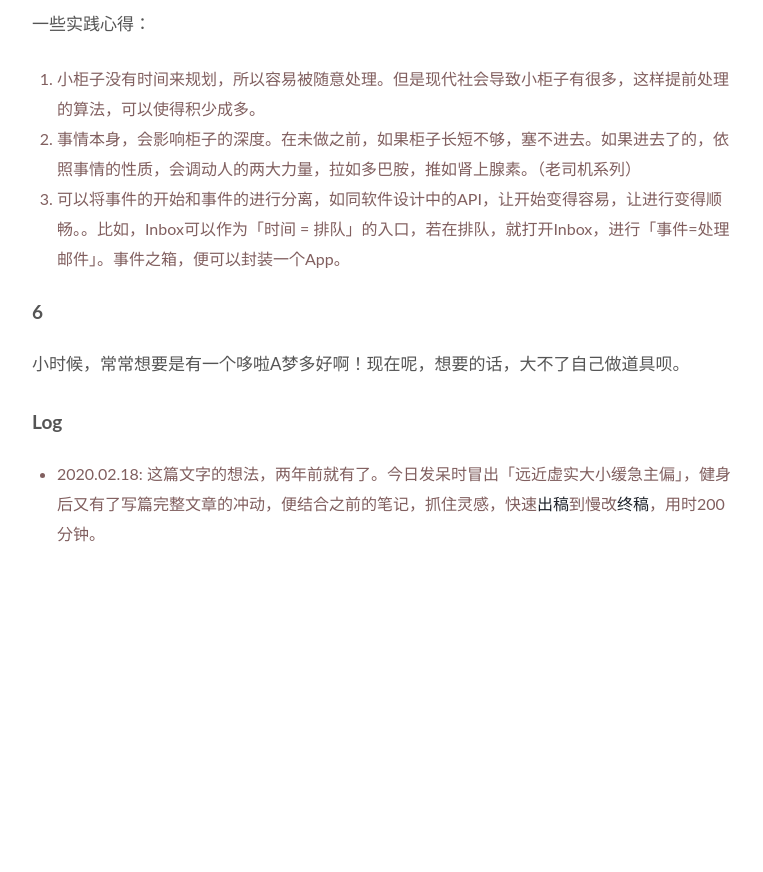
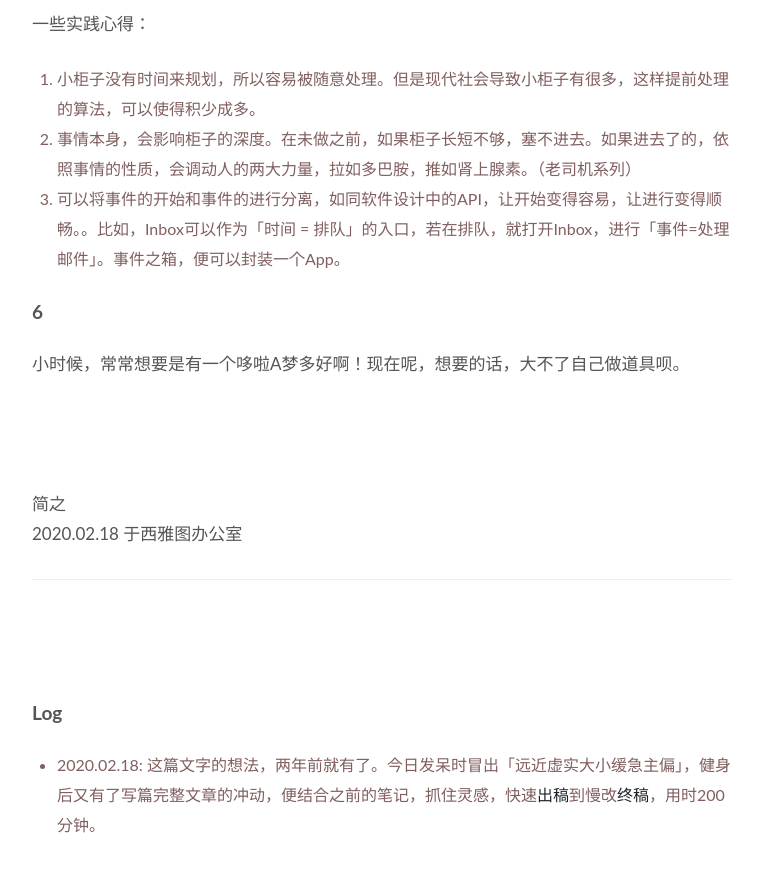
Before and after one commit to WillWang-X/willwang-x.github.io, a Jekyll site: the page built from _posts/2020-02-18-time-cabinet.md, in a window 1280 px wide and 900 px high, scrolled down 3876 px. Shown: the top 872 px of the window, without its empty margins (258-1021 px from the left). Built offline with Jekyll 4.4.1, drawn with Linux system fonts in a browser that asks for light colours; before the commit the page ends 4485 px from its top, so only the background shows below that.

Commit message:
Update time-cabinet

```diff
--- a/_posts/2020-02-18-time-cabinet.md
+++ b/_posts/2020-02-18-time-cabinet.md
@@ -127,6 +127,19 @@ published: true
 
 小时候，常常想要是有一个哆啦A梦多好啊！现在呢，想要的话，大不了自己做道具呗。
 
+<br>
+<br>
+
+简之
+2020.02.18 于西雅图办公室<br>
+
+
+
+
+---
+
+<br>
+<br>
 
 
 ## Log
```
Also changed, not shown: _posts/2020-01-04-2020-master.md (+1 -0 lines).
